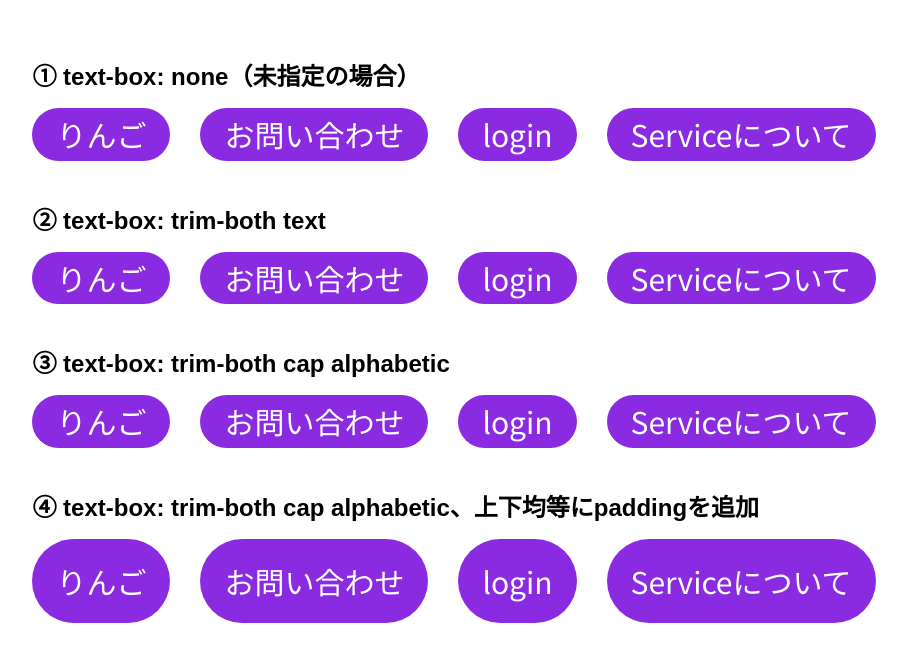
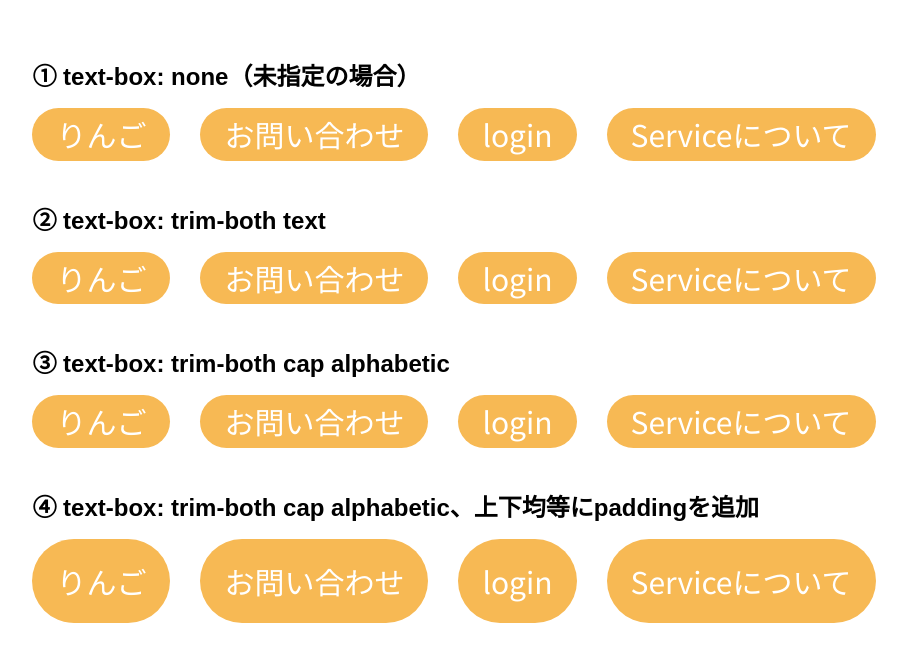
Before and after one commit to ics-creative/250319_text-box, a plain HTML site: page label/index.html in a window 1280 px wide. Shown: the part 137-798 px from the top of the page, without its empty margins (186-1093 px from the left). Drawn offline with Linux system fonts and the light colour scheme.

Commit message:
デモのパーツ配色修正

```diff
--- a/label/index.html
+++ b/label/index.html
@@ -25,7 +25,7 @@
 
     .label {
       text-box: none;
-      background-color: blueviolet;
+      background-color: #f7b954;
       color: white;
       font-size: 30px;
       padding: 0 24px;
@@ -34,7 +34,7 @@
     }
 
     .label2 {
-      background-color: blueviolet;
+      background-color: #f7b954;
       color: white;
       font-size: 30px;
       padding: 0 24px;
@@ -44,7 +44,7 @@
     }
 
     .label3 {
-      background-color: blueviolet;
+      background-color: #f7b954;
       color: white;
       font-size: 30px;
       padding: 0 24px;
@@ -54,7 +54,7 @@
     }
 
     .label4 {
-      background-color: blueviolet;
+      background-color: #f7b954;
       color: white;
       font-size: 30px;
       padding: 16px 24px;
```
